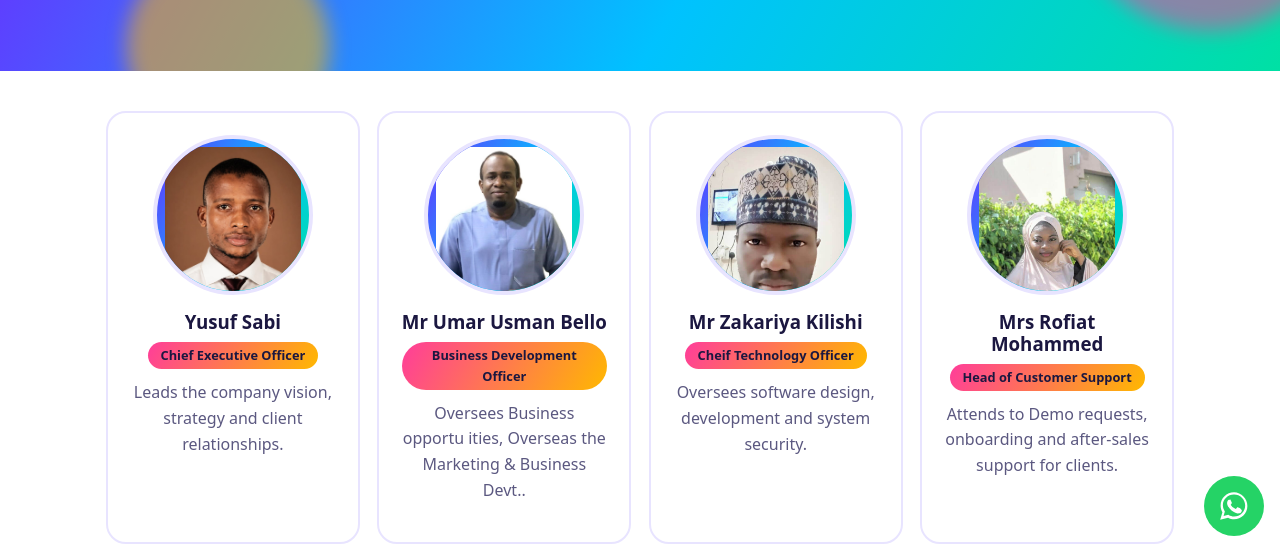
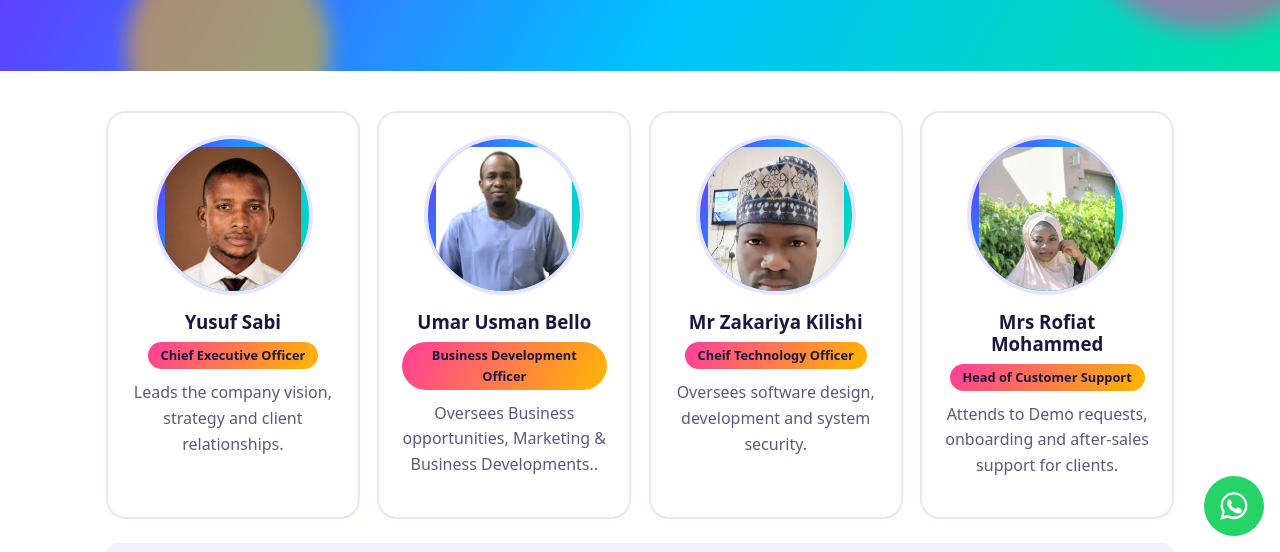
Before and after one commit to fazagprofessionalsltd-hash/fazagtechsltd, a plain HTML site: page index.html in a window 1280 px wide. Both pictures are taken after a click on the link "Our Team". Shown: the part 248-800 px from the top of the page. Drawn offline with Linux system fonts and the light colour scheme.

Commit message:
Update index.html

```diff
--- a/index.html
+++ b/index.html
@@ -192,7 +192,7 @@ footer b{color:#fff}
   <div class="hero"><div class="wrap"><h1>Meet Our Top Team</h1><p>The people behind Fazag Techs.</p></div></div>
   <div class="wrap"><div class="grid">
       <div class="card team"><div class="slot" data-src="images/team1.jpg" data-alt="Team member 1">👤</div><h3>Yusuf Sabi</h3><span class="role">Chief Executive Officer</span><p>Leads the company vision, strategy and client relationships.</p></div>
-      <div class="card team"><div class="slot" data-src="images/team2.jpg" data-alt="Team member 2">👤</div><h3>Mr Umar Usman Bello</h3><span class="role">Business Development Officer</span><p>Oversees Business opportu ities, Overseas the Marketing & Business Devt..</p></div>
+      <div class="card team"><div class="slot" data-src="images/team2.jpg" data-alt="Team member 2">👤</div><h3>Umar Usman Bello</h3><span class="role">Business Development Officer</span><p>Oversees Business opportunities, Marketing & Business Developments..</p></div>
       <div class="card team"><div class="slot" data-src="images/team3.jpg" data-alt="Team member 3">👤</div><h3>Mr Zakariya Kilishi</h3><span class="role">Cheif Technology Officer</span><p>Oversees software design, development and system security.</p></div>
       <div class="card team"><div class="slot" data-src="images/team4.jpg" data-alt="Team member 4">👤</div><h3>Mrs Rofiat Mohammed</h3><span class="role">Head of Customer Support</span><p>Attends to Demo requests, onboarding and after-sales support for clients.</p></div>
       </div>
```
